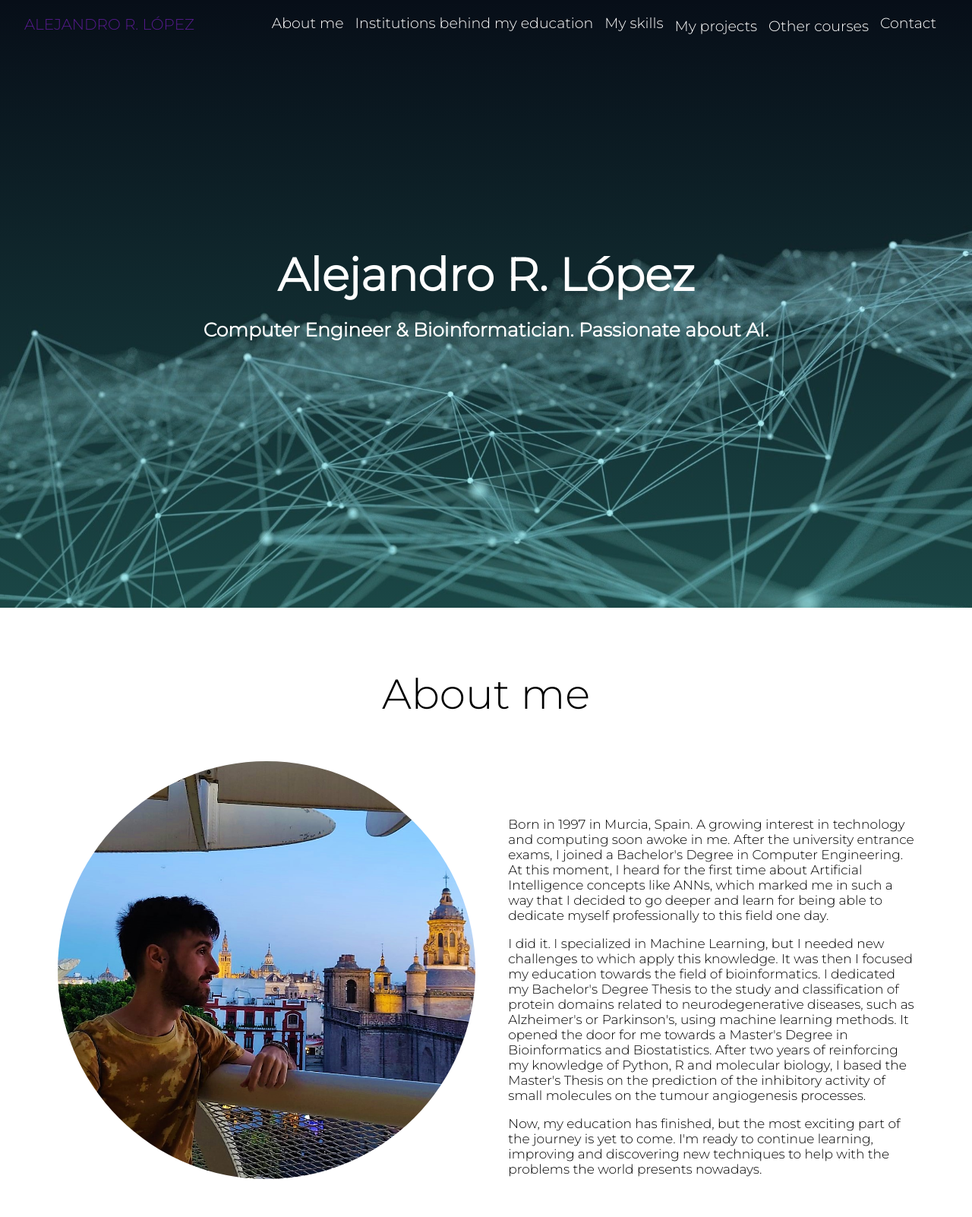
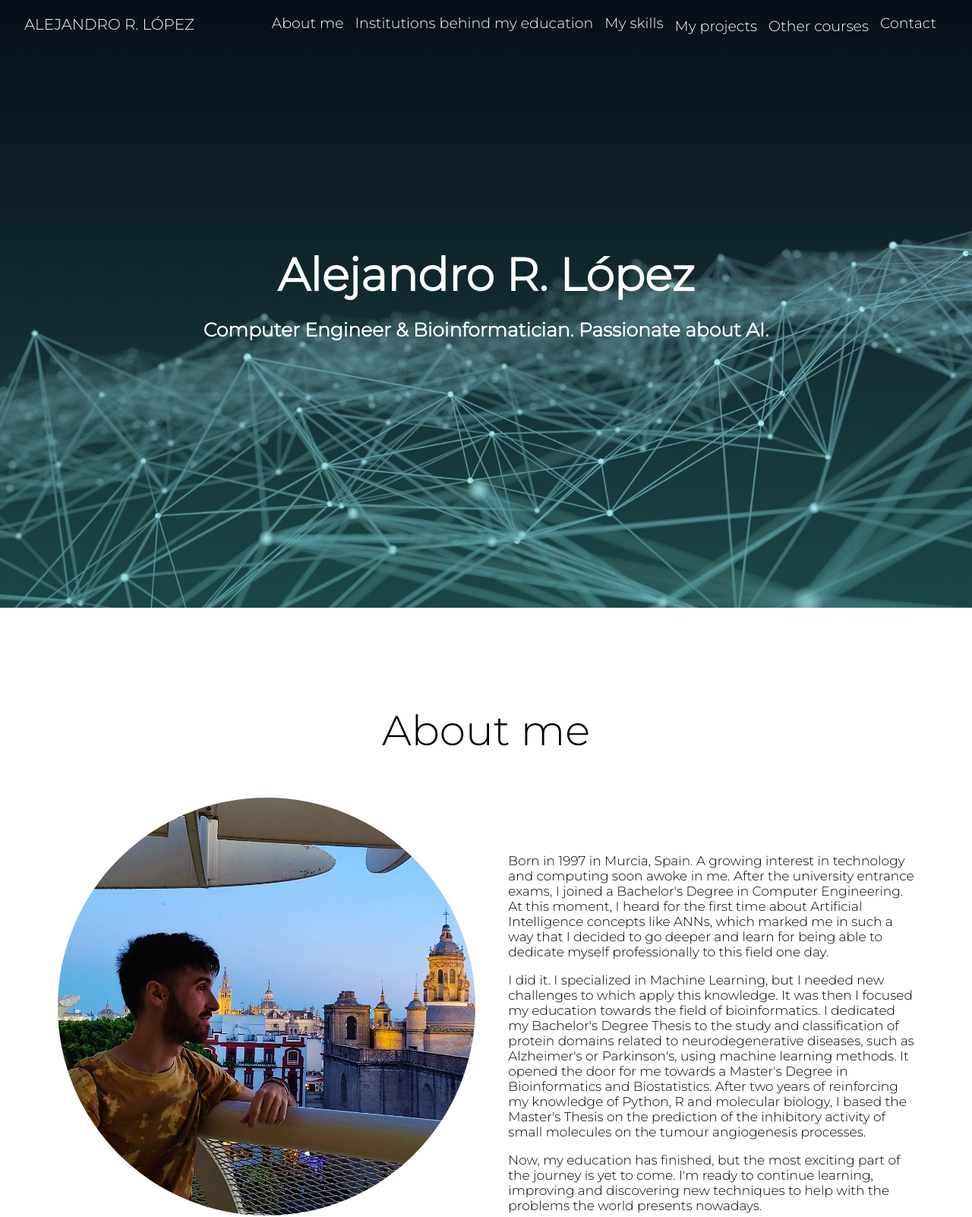
Before and after one commit to Alexra97/alexra97.github.io, a plain HTML site: page index.html in a window 1280 px wide. Shown: the top 1602 px of the page at 76% size. Drawn offline with nearby package versions, Linux system fonts and the light colour scheme.

Commit message:
Update estilos.css

```diff
--- a/estilos.css
+++ b/estilos.css
@@ -10,7 +10,7 @@ body {
 header .contenedor {
   display: flex;
   justify-content: space-between;
-  margin-bottom: 5vh;
+  margin-bottom: 6vh;
 }
 
 header ul {
@@ -24,6 +24,7 @@ header ul li {
 
 a {
   text-decoration: none;
+  color: inherit;
 }
 
 .contenedor {
@@ -35,7 +36,7 @@ a {
 .contenedor-titulo {
   text-align: center;
   margin-top: 32vh;
-  margin-bottom: 47vh;
+  margin-bottom: 53vh;
 }
 
 header {
```
